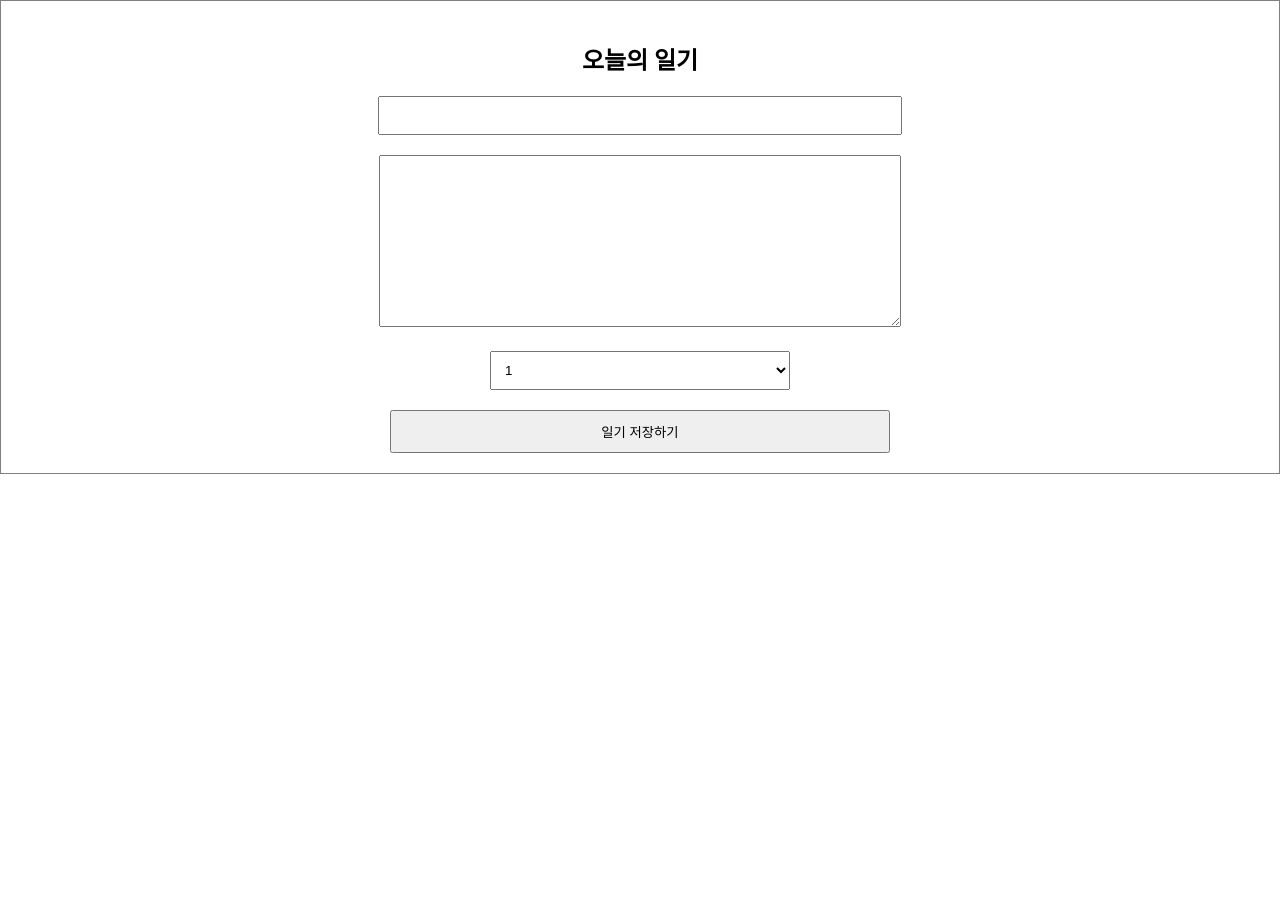
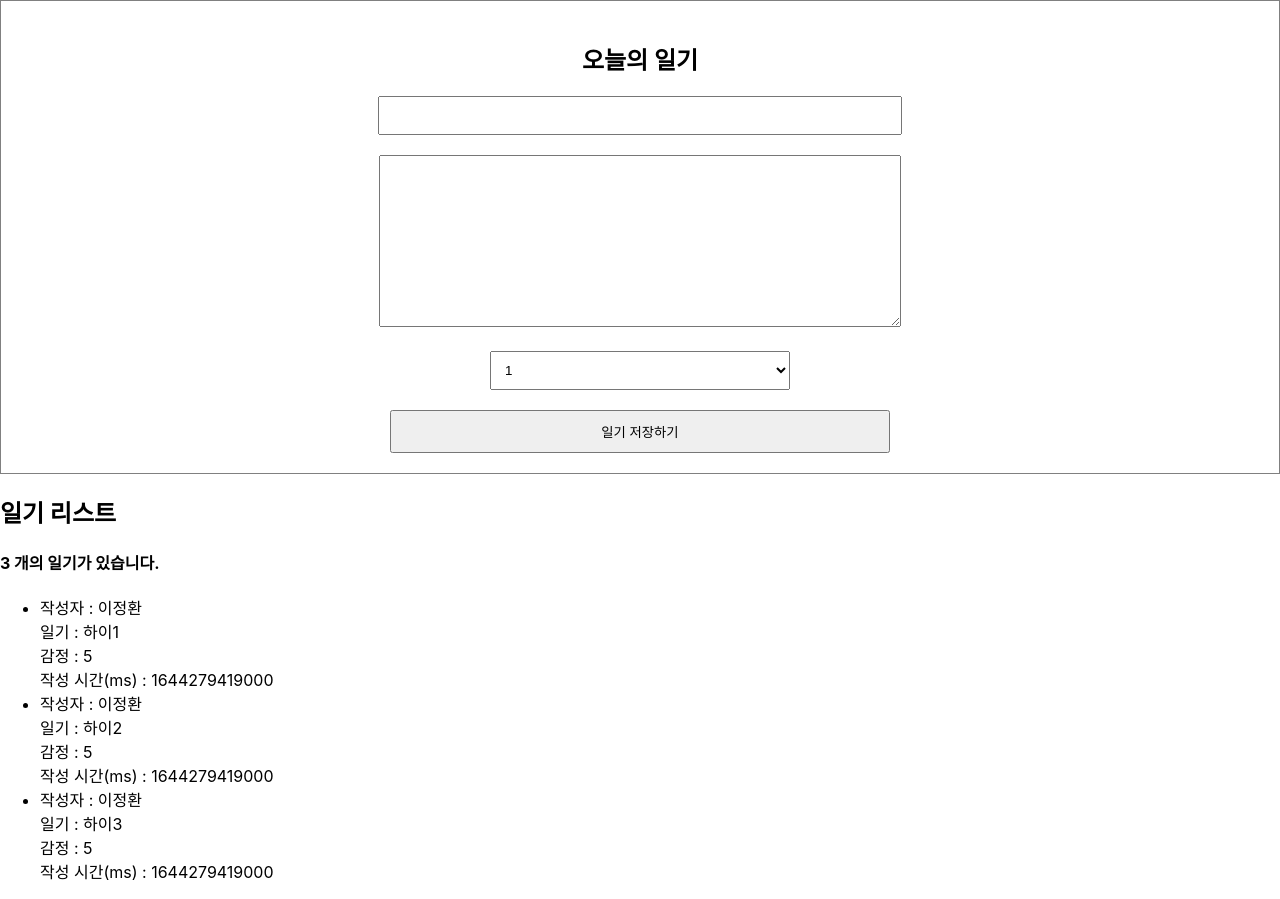
Before and after one commit to parksaneon/diary, a React (Create React App) app: page / in a window 1280 px wide. Before the commit the page ends 800 px from the top, so only its background shows below. Built offline with nearby package versions, Linux system fonts and the light colour scheme.

Commit message:
faet : rendering dummyData array

```diff
--- a/src/App.js
+++ b/src/App.js
@@ -1,10 +1,36 @@
+import DiaryEditor from './DiaryEditor';
+import DiaryList from './DiaryList';
 import './App.css';
-import DiaryEditor from './DiaryEditor';
+
+const dummyList = [
+  {
+    id: 1,
+    author: '이정환',
+    content: '하이1',
+    emotion: 5,
+    created_date: new Date().getTime()
+  },
+  {
+    id: 2,
+    author: '이정환',
+    content: '하이2',
+    emotion: 5,
+    created_date: new Date().getTime()
+  },
+  {
+    id: 3,
+    author: '이정환',
+    content: '하이3',
+    emotion: 5,
+    created_date: new Date().getTime()
+  }
+];
 
 function App() {
   return (
-    <div className="App">
+    <div className='App'>
       <DiaryEditor />
+      <DiaryList diaryList={dummyList} />
     </div>
   );
 }
--- /dev/null
+++ b/src/DiaryList.js
@@ -0,0 +1,20 @@
+const DiaryList = ({ diaryList }) => {
+  return (
+    <div className='DiaryList'>
+      <h2>일기 리스트</h2>
+      <h4>{diaryList.length} 개의 일기가 있습니다.</h4>
+      <ul>
+        {diaryList.map(diary => (
+          <li>
+            <div>작성자 : {diary.author}</div>
+            <div>일기 : {diary.content}</div>
+            <div>감정 : {diary.emotion}</div>
+            <div>작성 시간(ms) : {diary.created_date}</div>
+          </li>
+        ))}
+      </ul>
+    </div>
+  );
+};
+
+export default DiaryList;
```
